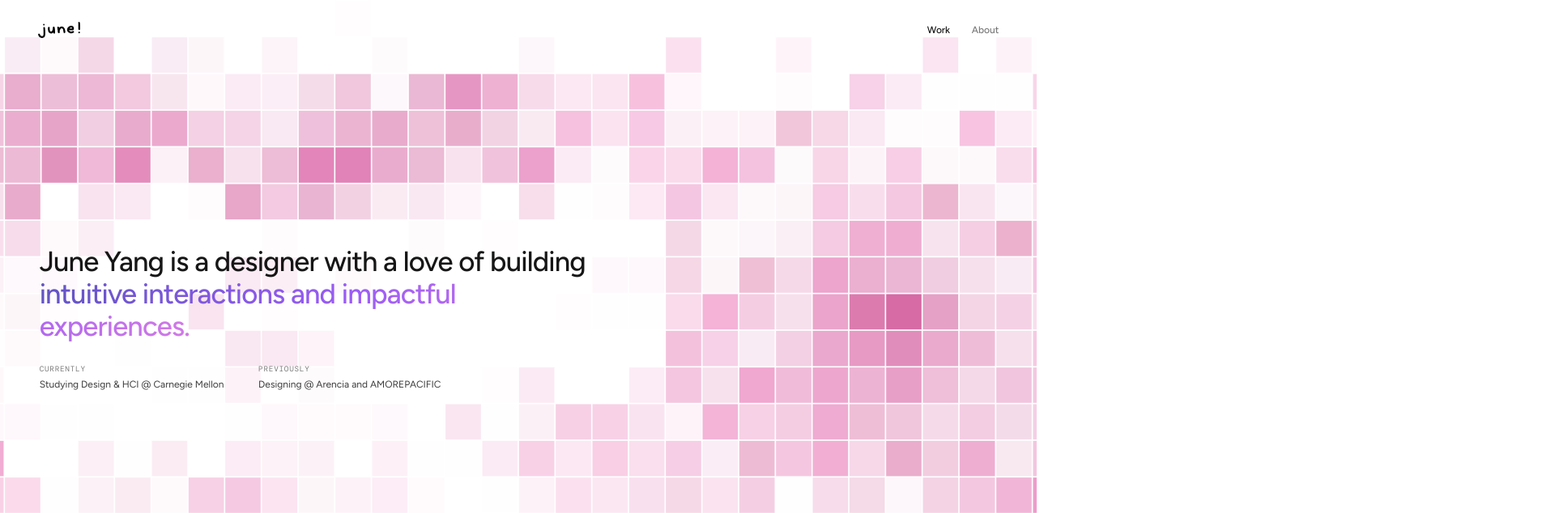
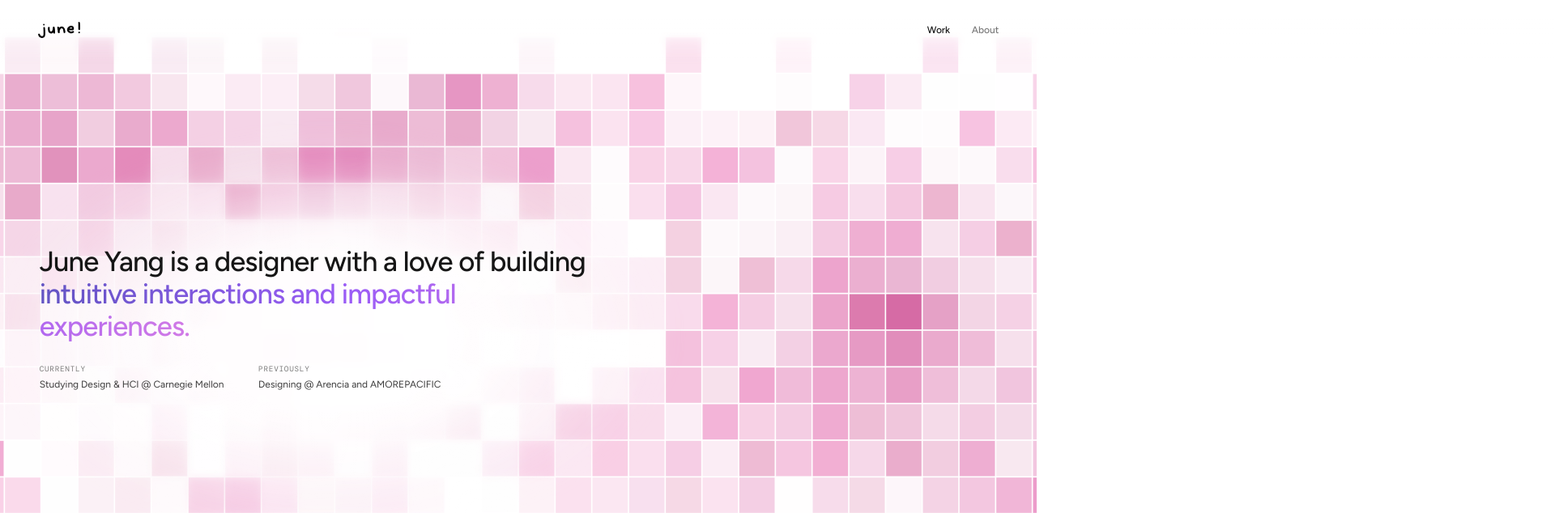
Before and after one commit to juneyangdesign/juneyangdesign.github.io, a plain HTML site: page index.html in a window 1280 px wide. Shown: the top 634 px of the page at 81% size, 1920 px wide, since content can reach past the window. Drawn offline with nearby package versions, Linux system fonts and the light colour scheme.

Commit message:
Hero squares: soft haze + blur behind the nav and intro text
Feathered white haze with a backdrop blur, like the window's bottom fade; faint tiles stay
under it so they visibly soften instead of cutting off.

Co-Authored-By: Claude Opus 5.5 <noreply@anthropic.com>
Claude-Session: https://claude.ai/code/session_015vF3fkpLrtYDnGXEysZJYn

```diff
--- a/hero-grid.js
+++ b/hero-grid.js
@@ -87,7 +87,9 @@
       var fb = Math.max(0, Math.min(1, ((H - c0.y) + (c0.nz - 0.5) * gap * 2 - gap * 0.6) / (gap * 2.4)));
       // the header strip stays white; tiles come in unevenly just below it
       var ft = Math.max(0, Math.min(1, ((c0.y - top) + (c0.nz - 0.5) * gap * 2 - gap * 0.2) / (gap * 2.4)));
-      c0.dim = f0 * f0 * (3 - 2 * f0) * fb * fb * (3 - 2 * fb) * ft * ft * (3 - 2 * ft);
+      // near the text tiles stay faintly visible: the CSS haze above them blurs and softens them
+      var tf = 0.3 + 0.7 * f0 * f0 * (3 - 2 * f0);
+      c0.dim = tf * fb * fb * (3 - 2 * fb) * ft * ft * (3 - 2 * ft);
     }
     if (old.length === cells.length) for (var k = 0; k < cells.length; k++) { var ok = old[k], nk = cells[k]; nk.e = ok.e; nk.a = ok.a; nk.at = ok.at; nk.tt = ok.tt; nk.tc = ok.tc; }
 
--- a/home.css
+++ b/home.css
@@ -49,6 +49,33 @@ a { color: inherit; text-decoration: none; }
 body { position: relative; }
 .hero-grid { position: absolute; top: 0; left: 0; width: 100%; height: 100vh; pointer-events: none; z-index: 0; }
 .site-header, .home { position: relative; z-index: 1; }
+/* Soft haze + blur behind the nav and the intro text, so the tiles melt away near the words
+   (same idea as the fade at the bottom of the window) */
+.site-header::before {
+  content: "";
+  position: absolute;
+  left: -100vw; right: -100vw; top: -40px; height: calc(100% + 90px);
+  background: linear-gradient(to bottom, var(--bg) 45%, rgba(255, 255, 255, 0));
+  -webkit-backdrop-filter: blur(6px); backdrop-filter: blur(6px);
+  -webkit-mask-image: linear-gradient(to bottom, #000 50%, transparent);
+  mask-image: linear-gradient(to bottom, #000 50%, transparent);
+  pointer-events: none;
+  z-index: -1;
+}
+.intro { position: relative; }
+.intro::before {
+  content: "";
+  position: absolute;
+  left: -120px; top: 14%; bottom: 10%;
+  width: min(1320px, 92%);
+  background: radial-gradient(ellipse 50% 50% at 50% 50%, rgba(255, 255, 255, .92) 35%, rgba(255, 255, 255, .6) 65%, rgba(255, 255, 255, 0) 100%);
+  -webkit-backdrop-filter: blur(8px); backdrop-filter: blur(8px);
+  -webkit-mask-image: radial-gradient(ellipse 50% 50% at 50% 50%, #000 45%, transparent 100%);
+  mask-image: radial-gradient(ellipse 50% 50% at 50% 50%, #000 45%, transparent 100%);
+  pointer-events: none;
+  z-index: -1;
+}
+.intro > * { position: relative; }
 .intro {
   min-height: calc(100vh / var(--fit, 1) - 140px);
   display: flex;
@@ -155,6 +182,7 @@ body { position: relative; }
 @media (max-width: 1023px) {
   :root { --side: 40px; }
   .intro { padding-left: 0; min-height: calc(100svh - 130px); }
+  .intro::before { left: -24px; width: calc(100% + 48px); }
   .intro__title { font-size: 40px; }
   .work-head { margin-top: 0; }
   .work { margin-top: 40px; column-gap: 32px; }
--- a/index.html
+++ b/index.html
@@ -14,7 +14,7 @@
   <link rel="preconnect" href="https://fonts.gstatic.com" crossorigin>
   <link href="https://fonts.googleapis.com/css2?family=DM+Mono:wght@400;500&family=Figtree:wght@400;500;600&display=swap" rel="stylesheet">
   <link rel="stylesheet" href="ds.css?v=1">
-  <link rel="stylesheet" href="home.css?v=ds4">
+  <link rel="stylesheet" href="home.css?v=ds5">
   <script>
     // Scale the 1920px design to the window width so it matches the Figma frame.
     (function () {
@@ -117,6 +117,6 @@
     })();
   </script>
   <script src="scroll-fade.js?v=1"></script>
-  <script src="hero-grid.js?v=23"></script>
+  <script src="hero-grid.js?v=24"></script>
 </body>
 </html>
```
